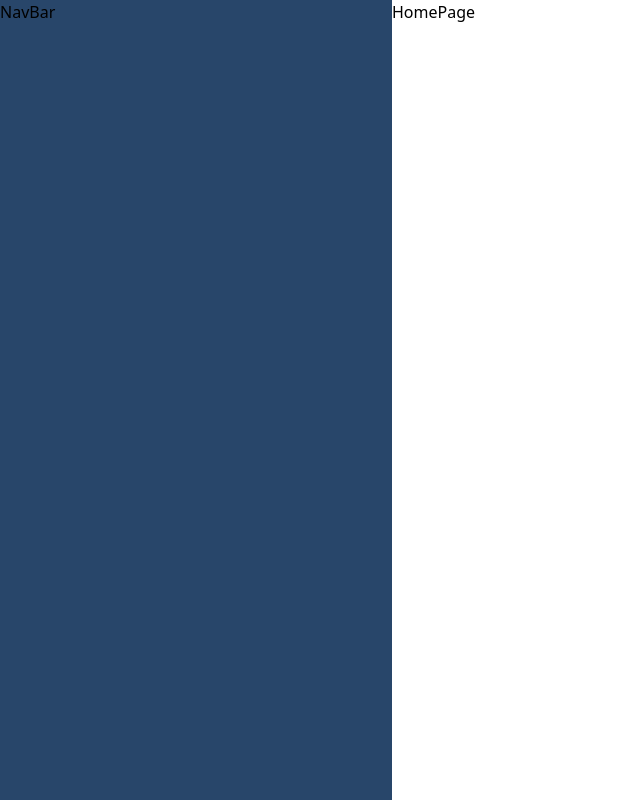
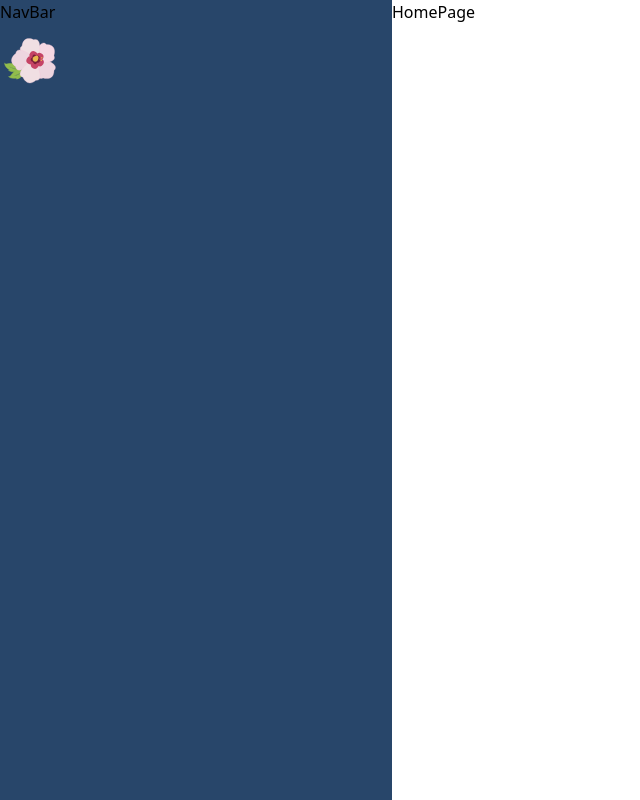
Before and after one commit to OZ-Coding-School/oz_03_main-006-FE, a React (Vite) app: page / in a window 1280 px wide. Shown: the whole page, without its empty margins (0-640 px from the left). Built offline with nearby package versions, Linux system fonts and the light colour scheme.

Commit message:
feat: 로고 아이콘 반영

```diff
--- a/src/components/common/NavBar.tsx
+++ b/src/components/common/NavBar.tsx
@@ -1,5 +1,10 @@
 const NavBar = () => {
-  return <div className='w-[392px] bg-[#28466A]'>NavBar</div>;
+  return (
+    <div className='w-[392px] bg-[#28466A]'>
+      NavBar
+      <img src='/logo.svg' />
+    </div>
+  );
 };
 
 export default NavBar;
```
Also changed, not shown: public/logo.svg (added).
